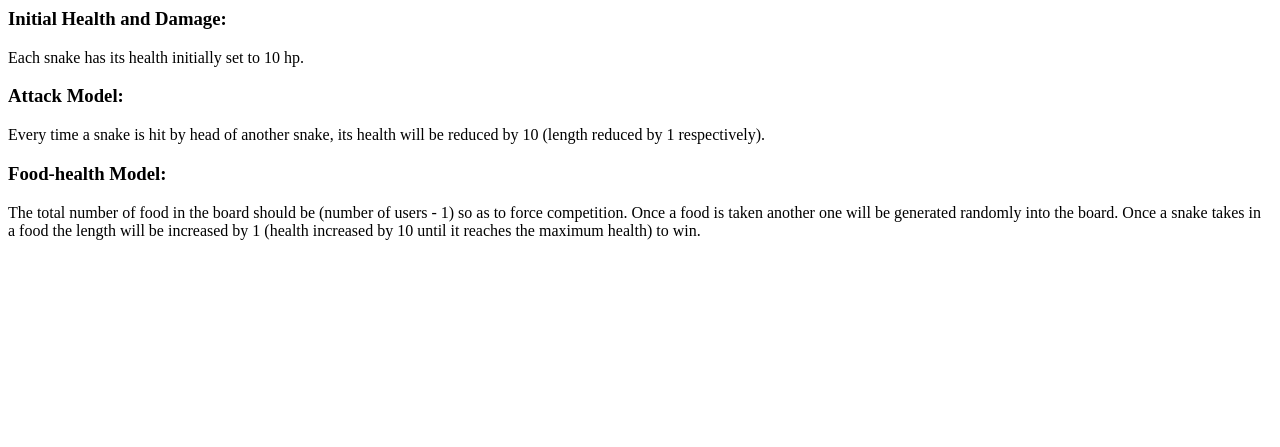
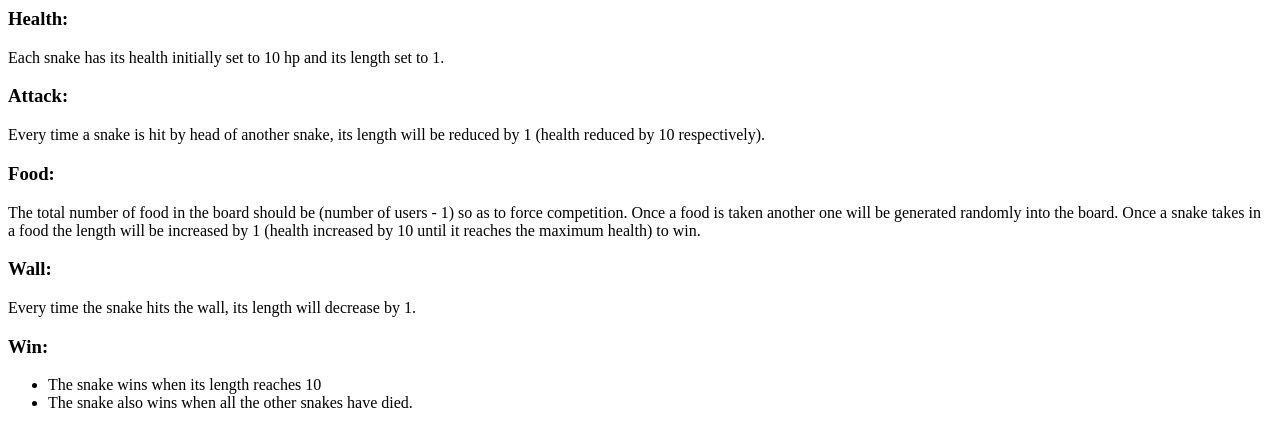
Before and after one commit to jacky8hyf/CS169CombatingSnake, a Django app: template gameStart/templates/gamerule.html in a window 1280 px wide. Shown: the top 447 px of the page. Run offline with Django 3.2, Linux system fonts and the light colour scheme; the template is opened without the code that fills it, so the values that code supplies are empty.

Commit message:
Updated game rules.

```diff
--- a/gameStart/templates/gamerule.html
+++ b/gameStart/templates/gamerule.html
@@ -1,14 +1,23 @@
 <html>
 <body>
-<h3>Initial Health and Damage:</h3>
-<p>Each snake has its health initially set to 10 hp.</p>
+<h3>Health:</h3>
+<p>Each snake has its health initially set to 10 hp and its length set to 1.</p>
 
-<h3>Attack Model:</h3>
-<p>Every time a snake is hit by head of another snake, its health will be reduced by 10 (length reduced by 1 respectively).</p>
+<h3>Attack:</h3>
+<p>Every time a snake is hit by head of another snake, its length will be reduced by 1 (health reduced by 10 respectively).</p>
 
-<h3>Food-health Model:</h3>
+<h3>Food:</h3>
 <p>The total number of food in the board should be (number of users - 1) so as to force competition. Once a food is taken another one will be generated randomly into the board.
 Once a snake takes in a food the length will be increased by 1 (health increased by 10 until it reaches the maximum health) to win.</p>
 
+<h3>Wall:</h3>
+<p>Every time the snake hits the wall, its length will decrease by 1.</p>
+
+<h3>Win:</h3>
+<ul>
+    <li>The snake wins when its length reaches 10</li>
+    <li>The snake also wins when all the other snakes have died.</li>
+</ul>
+
 </body>
 </html>
```
